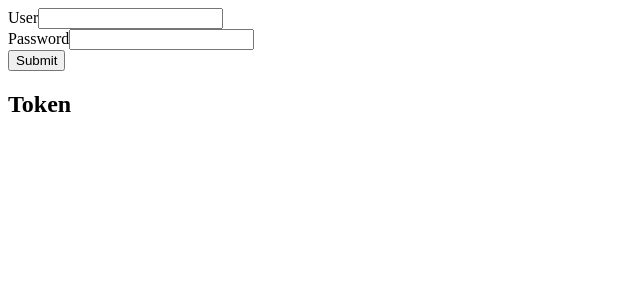
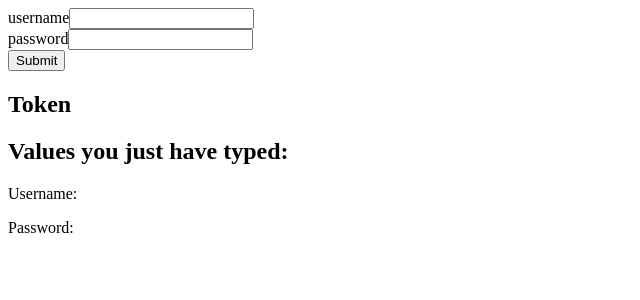
Before and after one commit to Panfi98/BrainsFrontend, a React (Vite) app: page / in a window 1280 px wide. Shown: the top 300 px of the page, without its empty margins (0-640 px from the left). Built offline with nearby package versions, Linux system fonts and the light colour scheme.

Commit message:
input fields works now

```diff
--- a/src/Components/Authorization/Login.jsx
+++ b/src/Components/Authorization/Login.jsx
@@ -4,16 +4,29 @@ import {SubmitButton} from "../Button/SubmitButton.jsx";
 
 export const Login = () => {
 
-    const [formData, setFormDate] = useState({email: "", password: ""});
+    const [formData, setFormData] = useState({username: "", password: ""});
 
+    const onChange = (e) => {
+        const {name, value} = e.target;
+        setFormData({...formData, [name]: value});
+    }
+
+    const handleSubmit =  (e) => {
+        e.preventDefault();
+    }
 
 
     return (
         <div className={'login'}>
-            <TextInput label={'User'} />
-            <TextInput label={'Password'} />
-            <SubmitButton />
+            <TextInput label={'username'} onChange={onChange} value={formData.username}/>
+            <TextInput label={'password'} onChange={onChange} value={formData.password}/>
+            <SubmitButton onClick={handleSubmit}/>
             <h2>Token</h2>
+            <h2>Values you just have typed:</h2>
+            <div>
+                <p>Username: {formData.username}</p>
+                <p>Password: {formData.password}</p>
+            </div>
         </div>
     )
 }
--- a/src/Components/Input Field/TextInput.jsx
+++ b/src/Components/Input Field/TextInput.jsx
@@ -1,12 +1,12 @@
-export function TextInput({label}) {
-    // const [showPassword, setShowPassword] = React.useState(false);
-    // const [input, setInput] = React.useState('');
+export function TextInput({label, value, onChange}) {
 
     return (
         <div className={'text-input'}>
             <label>{label}</label>
-            <input type = 'text'>
-
+            <input type = 'text'
+            name={label}
+            onChange={onChange}
+            value={value}>
             </input>
         </div>
     )
```
